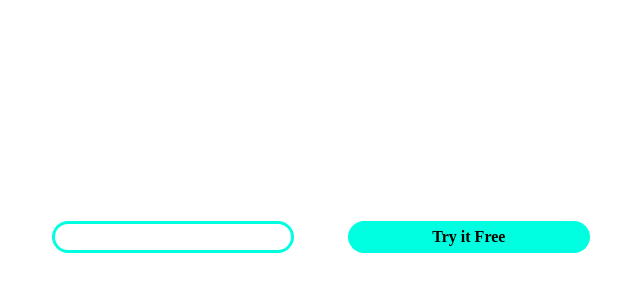
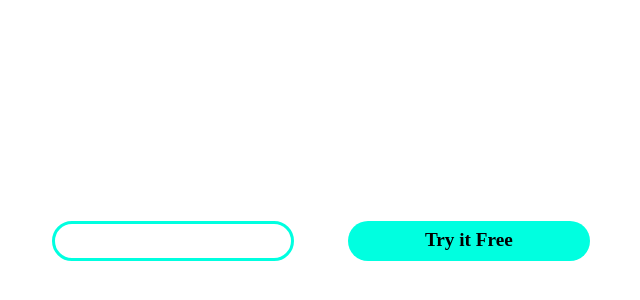
Before and after one commit to burtonmars/Ambient-Focus, a Next.js app: page /landing/hero in a window 1280 px wide. Shown: the part 14-314 px from the top of the page, without its empty margins (319-959 px from the left). Built offline with nearby package versions, Linux system fonts and the light colour scheme.

Commit message:
resize buttons on hero page for large screens

```diff
--- a/src/styles/Hero.module.scss
+++ b/src/styles/Hero.module.scss
@@ -62,7 +62,7 @@
 
         .hero__ctaContainer {
             width: 50%;
-            height: 2rem;
+            height: 2.5rem;
 
             button {
                 border-radius: 50px;
@@ -71,7 +71,7 @@
             }
 
             .hero__learnMoreBtn, .hero__tryForFreeBtn {
-                font-size: 1rem;
+                font-size: 1.2rem;
             }
         }
     }
```
